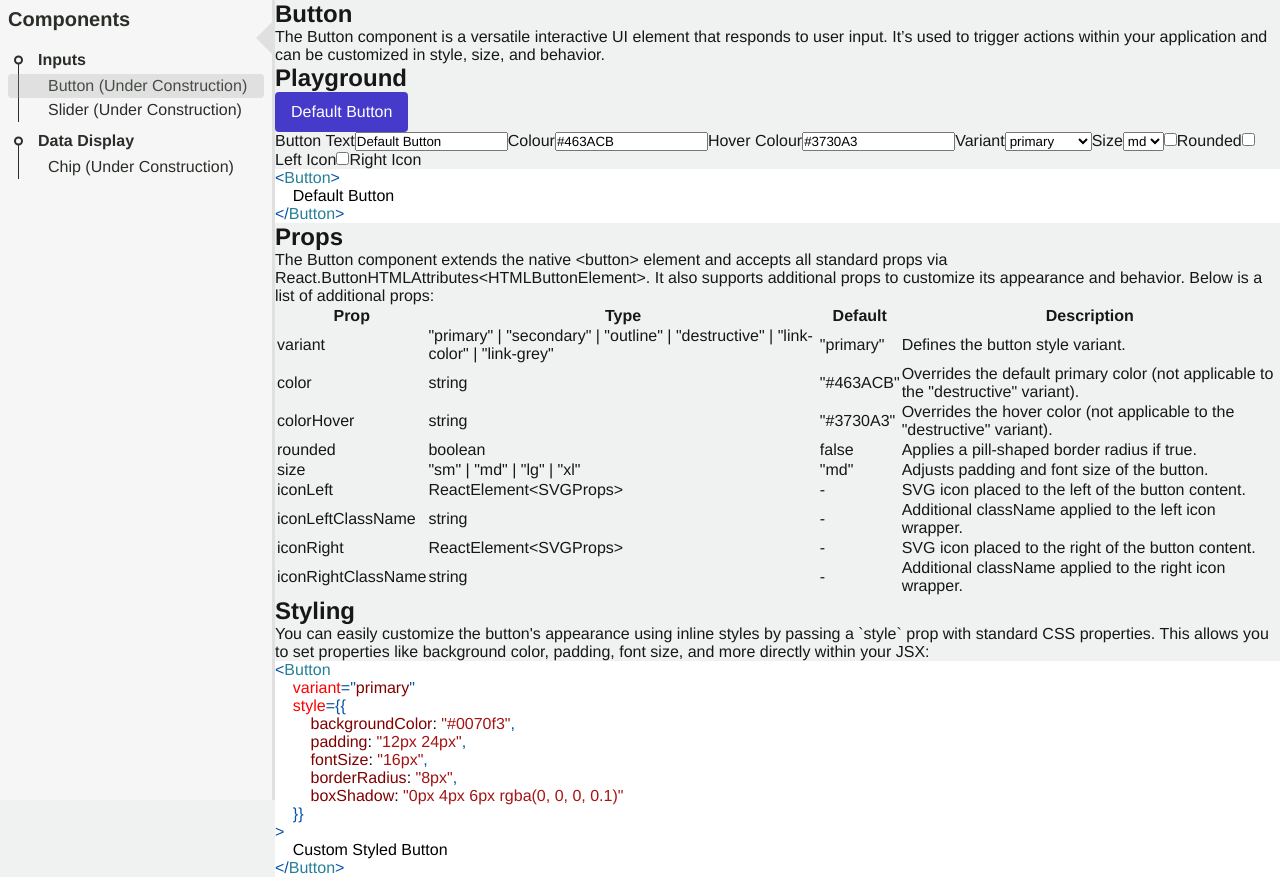
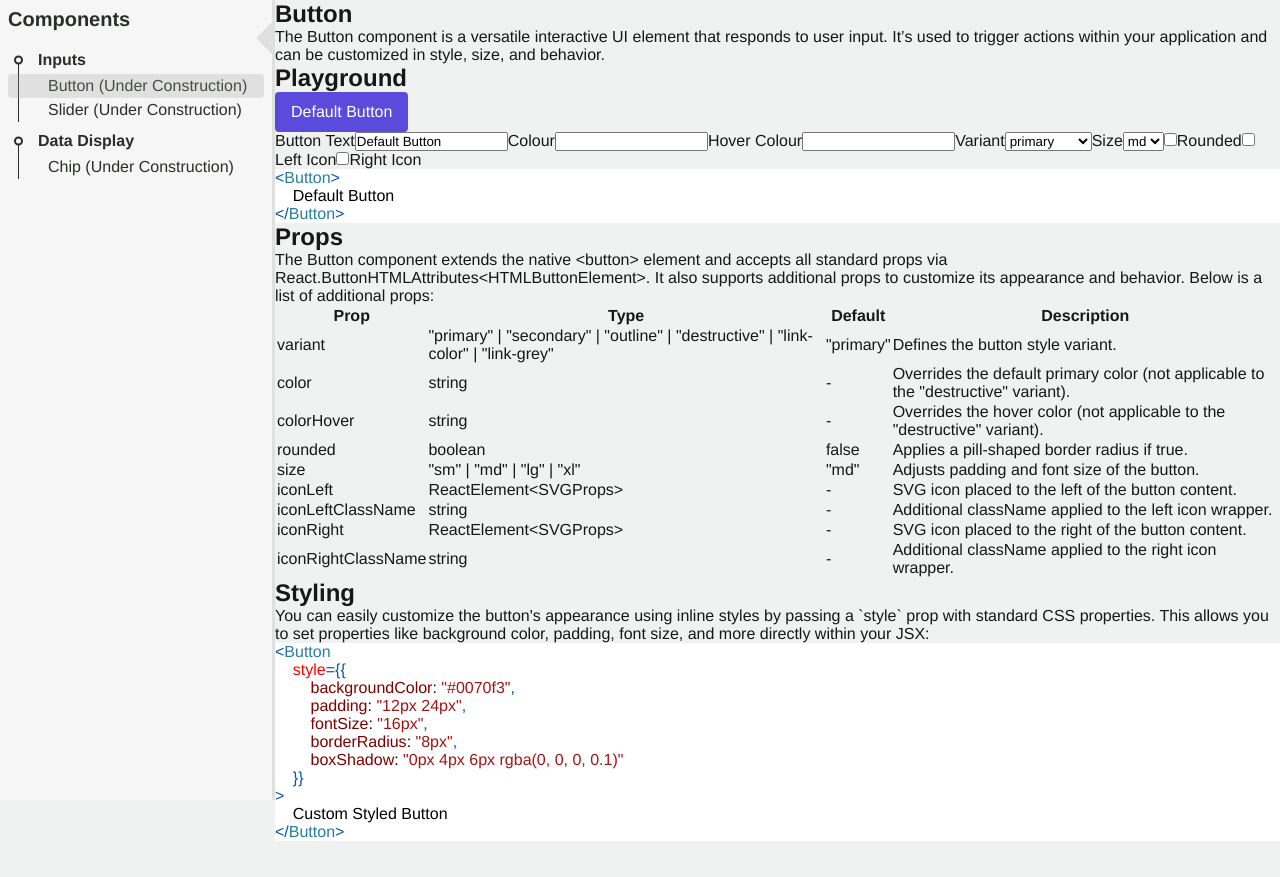
Before and after one commit to jalbe0076/component_kit, a Next.js app: page /button in a window 1280 px wide. After the commit the page ends 841 px from the top, so only its background shows below. Built offline with nearby package versions, Linux system fonts and the light colour scheme.

Commit message:
Adjust playground color prop properties to align with then set in CSS

```diff
--- a/src/app/button/page.tsx
+++ b/src/app/button/page.tsx
@@ -2,6 +2,8 @@
 import { useState } from "react";
 import { Button } from "../../components";
 import StarIcon from "../../icons/StarIcon";
+import SendIcon from "../../icons/SendIcon";
+import DeleteIcon from "../../icons/DeleteIcon";
 import CodeBlock from "../../utils/CodeBlock";
 
 export default function ButtonDocs() {
@@ -20,12 +22,11 @@ export default function ButtonDocs() {
   const [rounded, setRounded] = useState(false);
   const [showLeftIcon, setShowLeftIcon] = useState(false);
   const [showRightIcon, setShowRightIcon] = useState(false);
-  const [color, setColor] = useState("#463ACB");
-  const [hoverColor, setHoverColor] = useState("#3730A3");
+  const [color, setColor] = useState("");
+  const [colorHover, setHoverColor] = useState("");
 
   const sampleCode = `
 <Button
-    variant="primary"
     style={{
         backgroundColor: "#0070f3",
         padding: "12px 24px",
@@ -41,15 +42,15 @@ export default function ButtonDocs() {
   const defaultButtonCode = `
 <Button${
     variant !== "primary" ||
-  color !== "#463ACB" ||
-  hoverColor !== "#3730A3" ||
+    color !== "" ||
+    colorHover !== "" ||
     size !== "md" ||
     rounded ||
     showLeftIcon ||
     showRightIcon
       ? `${variant !== "primary" ? `\n    variant="${variant}"` : ""}${
-        color !== "#463ACB" ? `\n    color="${color}"` : ""
-      }${hoverColor !== "#3730A3" ? `\n    hoverColor="${hoverColor}"` : ""}${
+          color !== "" ? `\n    color="${color}"` : ""
+        }${colorHover !== "" ? `\n    colorHover="${colorHover}"` : ""}${
           size !== "md" ? `\n    size="${size}"` : ""
         }${rounded ? `\n    rounded="${rounded}"` : ""}${
           showLeftIcon ? `\n    iconLeft={<StarIcon />}` : ""
@@ -70,6 +71,7 @@ const defaultButtonCode = `
           application and can be customized in style, size, and behavior.
         </p>
       </section>
+
       <section>
         <h2>Playground</h2>
         <div>
@@ -81,7 +83,7 @@ const defaultButtonCode = `
               iconLeft={showLeftIcon ? <StarIcon /> : undefined}
               iconRight={showRightIcon ? <StarIcon /> : undefined}
               color={color}
-              colorHover={hoverColor}
+              colorHover={colorHover}
             >
               {text}
             </Button>
@@ -100,7 +102,7 @@ const defaultButtonCode = `
             <label>
               Hover Colour
               <input
-                value={hoverColor}
+                value={colorHover}
                 onChange={(e) => setHoverColor(e.target.value)}
               />
             </label>
@@ -163,6 +165,7 @@ const defaultButtonCode = `
           <CodeBlock code={defaultButtonCode}></CodeBlock>
         </div>
       </section>
+
       <section>
         <h2>Props</h2>
         <p>
@@ -172,7 +175,6 @@ const defaultButtonCode = `
           also supports additional props to customize its appearance and
           behavior. Below is a list of additional props:
         </p>
-
         <div>
           <table>
             <thead>
@@ -206,9 +208,7 @@ const defaultButtonCode = `
                 <td>
                   <code>string</code>
                 </td>
-                <td>
-                  <code>"#463ACB"</code>
-                </td>
+                <td>-</td>
                 <td>
                   Overrides the default primary color (not applicable to the
                   "destructive" variant).
@@ -221,9 +221,7 @@ const defaultButtonCode = `
                 <td>
                   <code>string</code>
                 </td>
-                <td>
-                  <code>"#3730A3"</code>
-                </td>
+                <td>-</td>
                 <td>
                   Overrides the hover color (not applicable to the "destructive"
                   variant).
```
Lines whose indentation alone changed are shown as unchanged.
